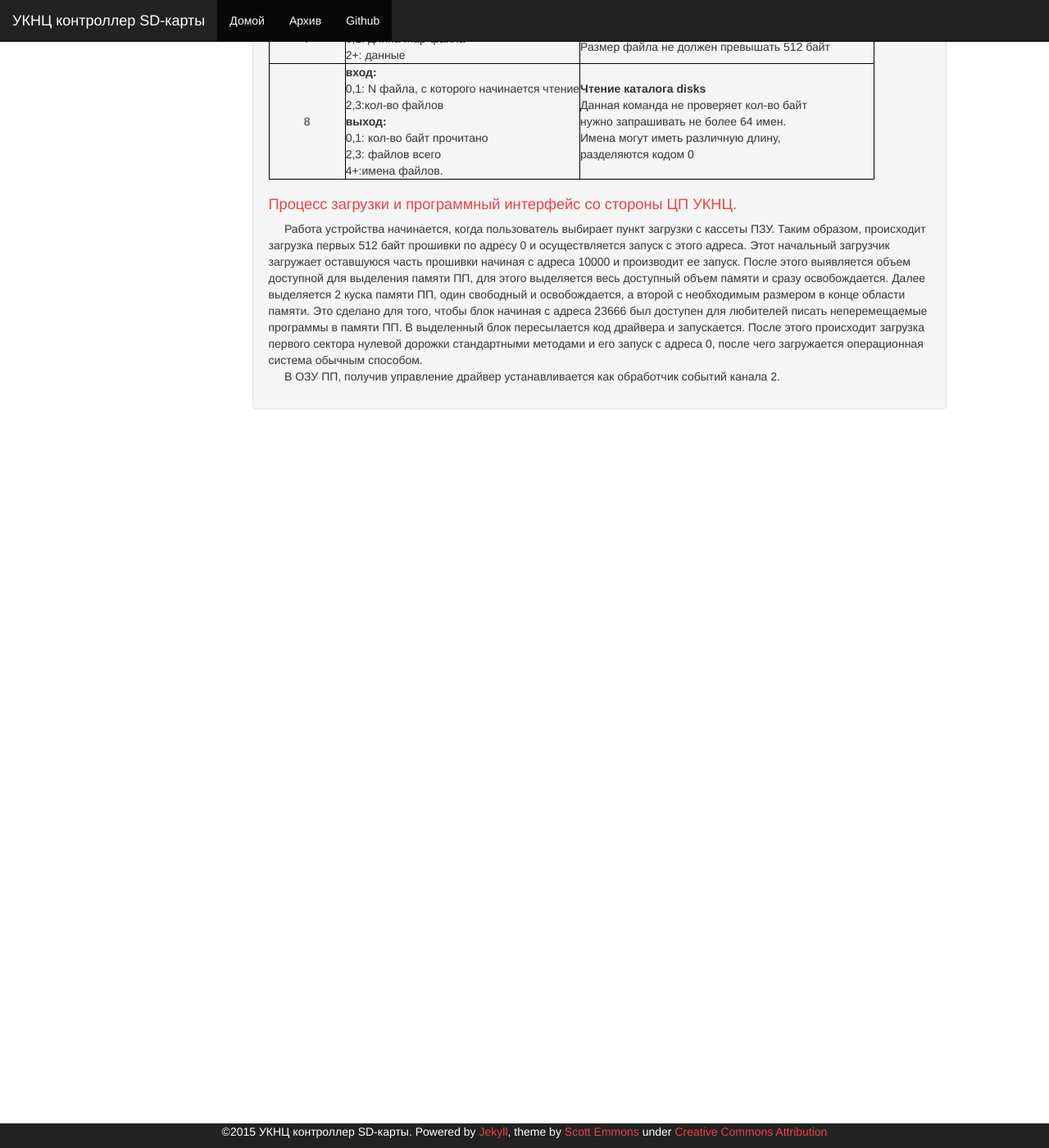
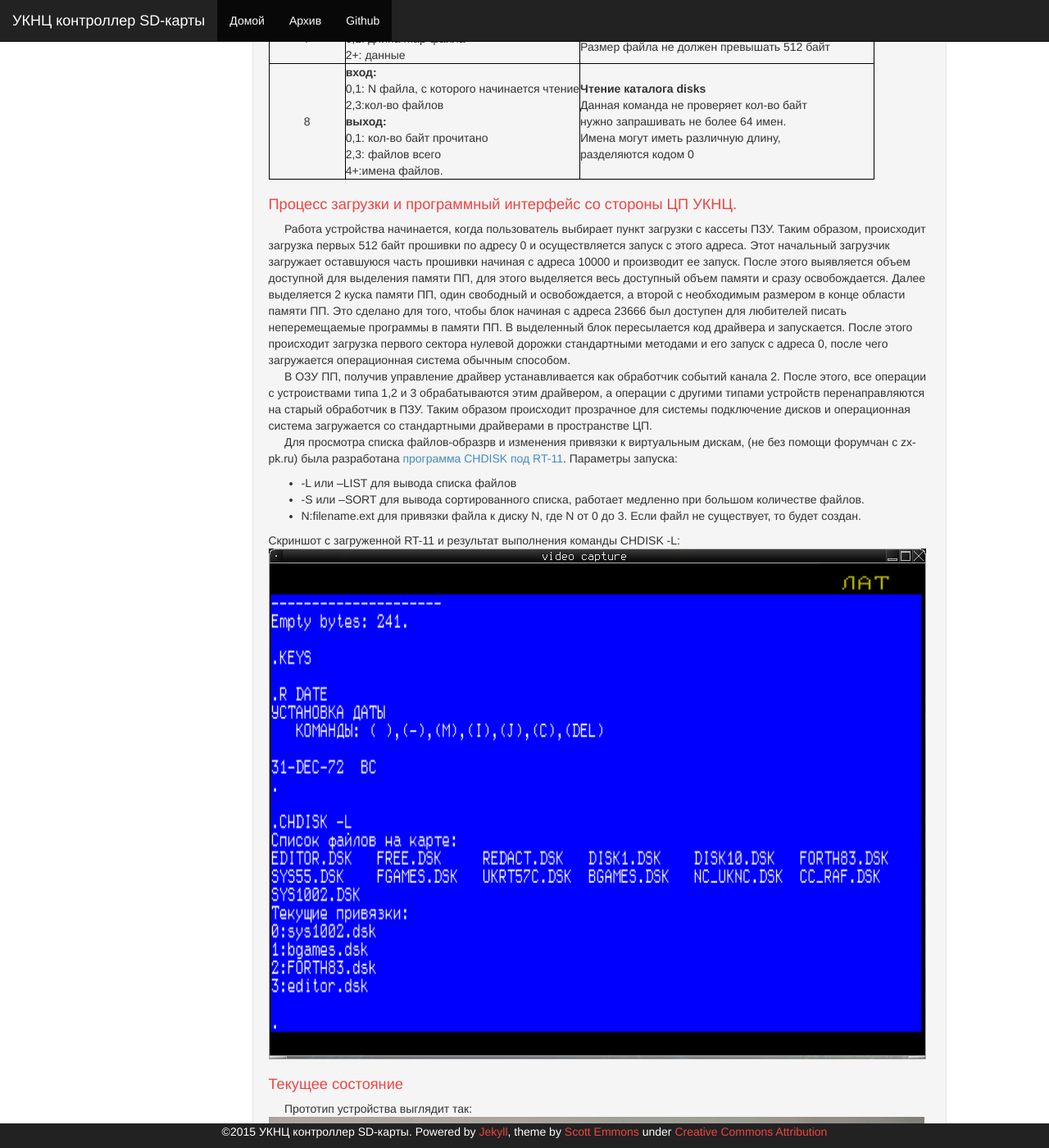
Before and after one commit to y-salnikov/uknc_sd_fdd, a Jekyll site: the page built from _posts/2015-09-04-description.md, in a window 1280 px wide and 1400 px high, scrolled down 4311 px. Shown: the whole window at 82% size. Built offline with Jekyll 4.4.1, drawn with Linux system fonts in a browser that asks for light colours; Markdown is read by kramdown in place of the engine named in the settings; comment, search, counter and statistics services are not loaded; some of the changed text lies outside the part shown.

Commit message:
обновил пост

```diff
--- a/_includes/links-list.html
+++ b/_includes/links-list.html
@@ -1,7 +1,5 @@
 <h1>Ссылки</h1>
 <ul>
-  <li><a href="#">One</a></li>
-  <li><a href="#">Two</a></li>
-  <li><a href="#">Three</a></li>
-  <li><a href="#">Four</a></li>
+  <li><a href="http://felixl.com/Uknc_ROM_disasm">Листинг прошивки УКНЦ</a></li>
+  <li><a href="http://we.easyelectronics.ru/electro-and-pc/poluchenie-sinhronnyh-dannyh-s-pomoschyu-mikroshemy-cypress-cy7c68013a-fx2lp-na-primere-ustroystva-videozahvata-dlya-staryh-kompyutorov.html">Статья про устройство видеозахвата на CY7C68013A</a></li>
 </ul>
--- a/_posts/2015-08-31-description.md
+++ b/_posts/2015-09-04-description.md
@@ -149,9 +150,39 @@
 начальный загрузчик загружает оставшуюся часть прошивки начиная с адреса 10000 и производит ее запуск.
 После этого выявляется объем доступной для выделения памяти ПП, для этого выделяется весь доступный объем
 памяти и сразу освобождается. Далее выделяется 2 куска памяти ПП, один свободный и освобождается, а второй
-с необходимым размером в конце области памяти. Это сделано для того, чтобы блок начиная с адреса 23666 был доступен
+с необходимым размером в конце области памяти ПП. Это сделано для того, чтобы блок начиная с адреса 23666 был доступен
 для любителей писать неперемещаемые программы в памяти ПП. В выделенный блок пересылается код драйвера и запускается.
 После этого происходит загрузка первого сектора нулевой дорожки стандартными методами и его запуск с адреса 0, после
 чего загружается операционная система обычным способом.
 &nbsp;&nbsp;&nbsp;&nbsp;
-В ОЗУ ПП, получив управление драйвер устанавливается как обработчик событий канала 2.
+В ОЗУ ПП, получив управление драйвер устанавливается как обработчик событий канала 2. После этого, все операции с устроиствами
+типа 1,2 и 3 обрабатываются этим драйвером, а операции с другими типами устройств перенаправляются на старый обработчик в ПЗУ.
+Таким образом происходит прозрачное для системы подключение дисков и операционная система загружается со стандартными драйверами
+в пространстве ЦП.
+&nbsp;&nbsp;&nbsp;&nbsp;
+Для просмотра списка файлов-образрв и изменения привязки к виртуальным дискам, (не без помощи форумчан с zx-pk.ru) была разработана
+[программа CHDISK под RT-11](https://github.com/y-salnikov/uknc_sd_fdd/tree/master/PDP-11/rt-11). Параметры запуска:
+
+* -L или --LIST для вывода списка файлов
+* -S или --SORT для вывода сортированного списка, работает медленно при большом количестве файлов.
+* N:filename.ext для привязки файла к диску N, где N от 0 до 3. Если файл не существует, то будет создан.
+
+Скриншот с загруженной RT-11 и результат выполнения команды CHDISK -L:
+![Скриншот RT-11]({{site.baseurl}}/images/video_capture_017.png)
+
+
+#Текущее состояние
+
+&nbsp;&nbsp;&nbsp;&nbsp;
+Прототип устройства выглядит так: ![Прототип]({{site.baseurl}}/images/controller.jpg)
+
+&nbsp;&nbsp;&nbsp;&nbsp;
+В ходе отладки устройства было замечено, что необходимо использовать задержку при выполнении дисковых операций, иначе происходит зависание во время
+загрузки ОС. Причину такого поведения установить не удалось.
+&nbsp;&nbsp;&nbsp;&nbsp;
+Также вместо линии ИНДЕКС использовался сигнал РЕЖ2, предназначенный для детектирования типа дисковода, но изменеие уровня воспринималось УКНЦ как нажатие
+клавиши.
+&nbsp;&nbsp;&nbsp;&nbsp;
+Весь код выложен ни github, однако не уверен, что его хватит для сборки, и в PSoC Creator придется производить ручные настройки.
+Для компиляции прошивки использовался мой [недо-ассемблер](https://github.com/y-salnikov/not-yet-assembler),
+в котором вместо мнемоники используются коды команд.
```
Also changed, not shown: other parts of _posts/2015-09-04-description.md (+1 -0 lines), _posts/2015-09-04-!doc_errors.md (added, +18 -0 lines), images/vu12.png (added).
